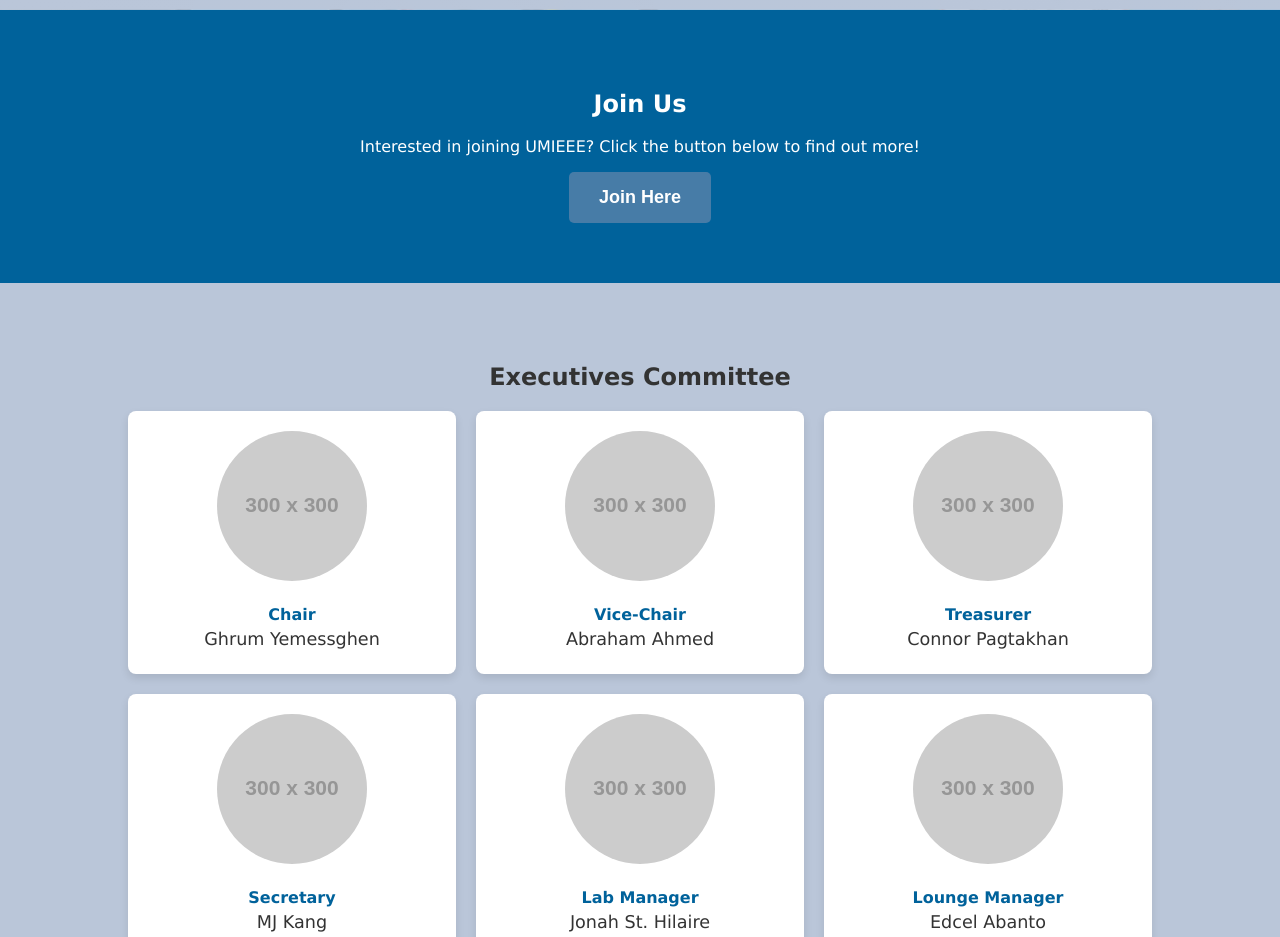
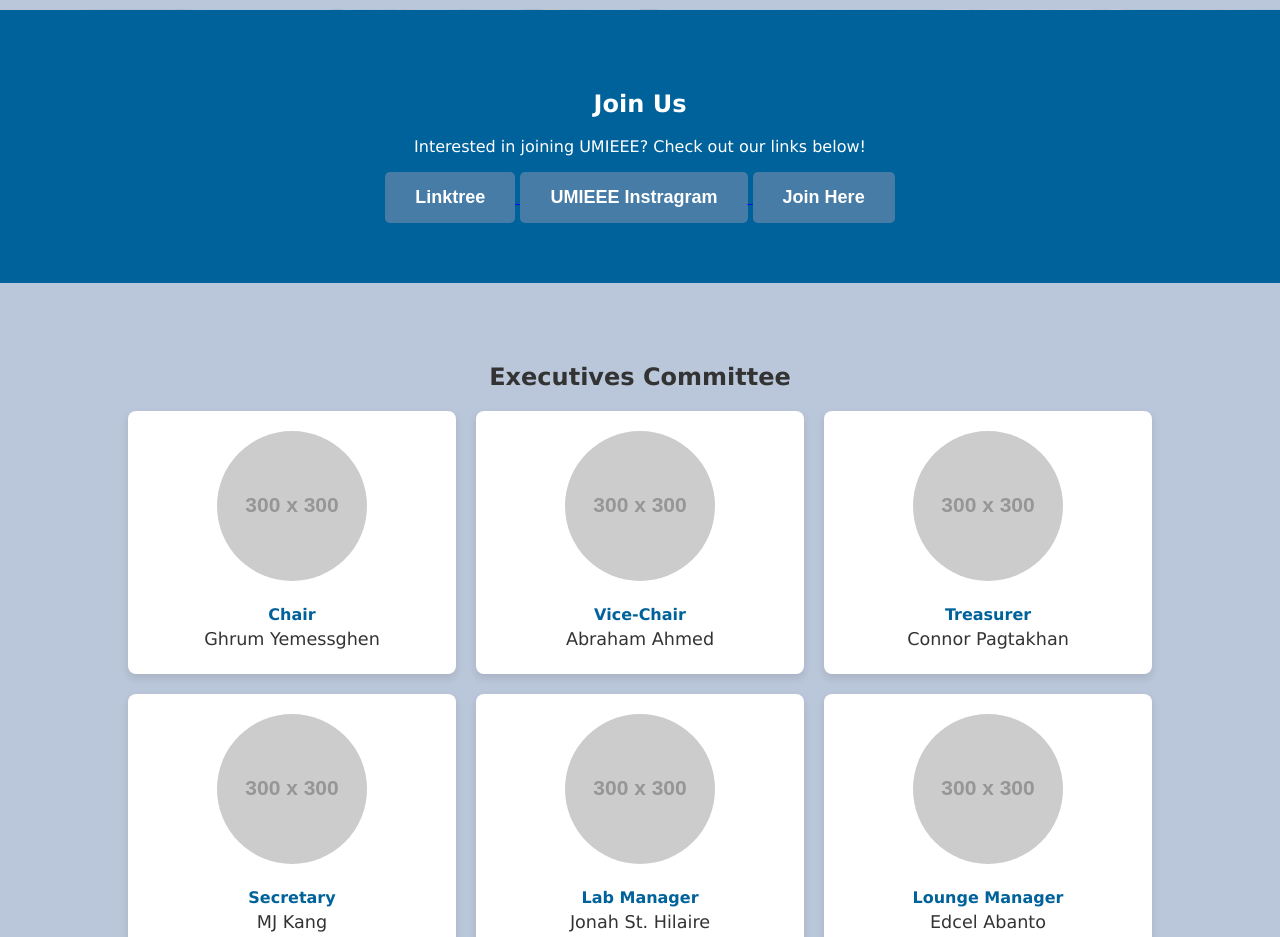
Before and after one commit to umanitoba-ieee/temp-umieee-website, a plain HTML site: page index.html in a window 1280 px wide. Shown: the part 1980-2917 px from the top of the page. Drawn offline with Linux system fonts and the light colour scheme; placeholder pictures from the web are drawn by us; files whose address does not match are found by name.

Commit message:
Added more links

```diff
--- a/index.html
+++ b/index.html
@@ -73,7 +73,13 @@
 
         <section id="join" class="section-blue-4">
             <h2>Join Us</h2>
-            <p>Interested in joining UMIEEE? Click the button below to find out more!</p>
+            <p>Interested in joining UMIEEE? Check out our links below!</p>
+            <a href="http://linktr.ee/umieee" target="_blank" rel="noopener noreferrer">
+                <button>Linktree</button>
+            </a>
+            <a href="https://www.instagram.com/ieee_umanitoba/" target="_blank" rel="noopener noreferrer">
+                <button>UMIEEE Instragram</button>
+            </a>
             <a href="https://edu.ieee.org/membership/join/index.html" target="_blank" rel="noopener noreferrer">
                 <button>Join Here</button>
             </a>
```
